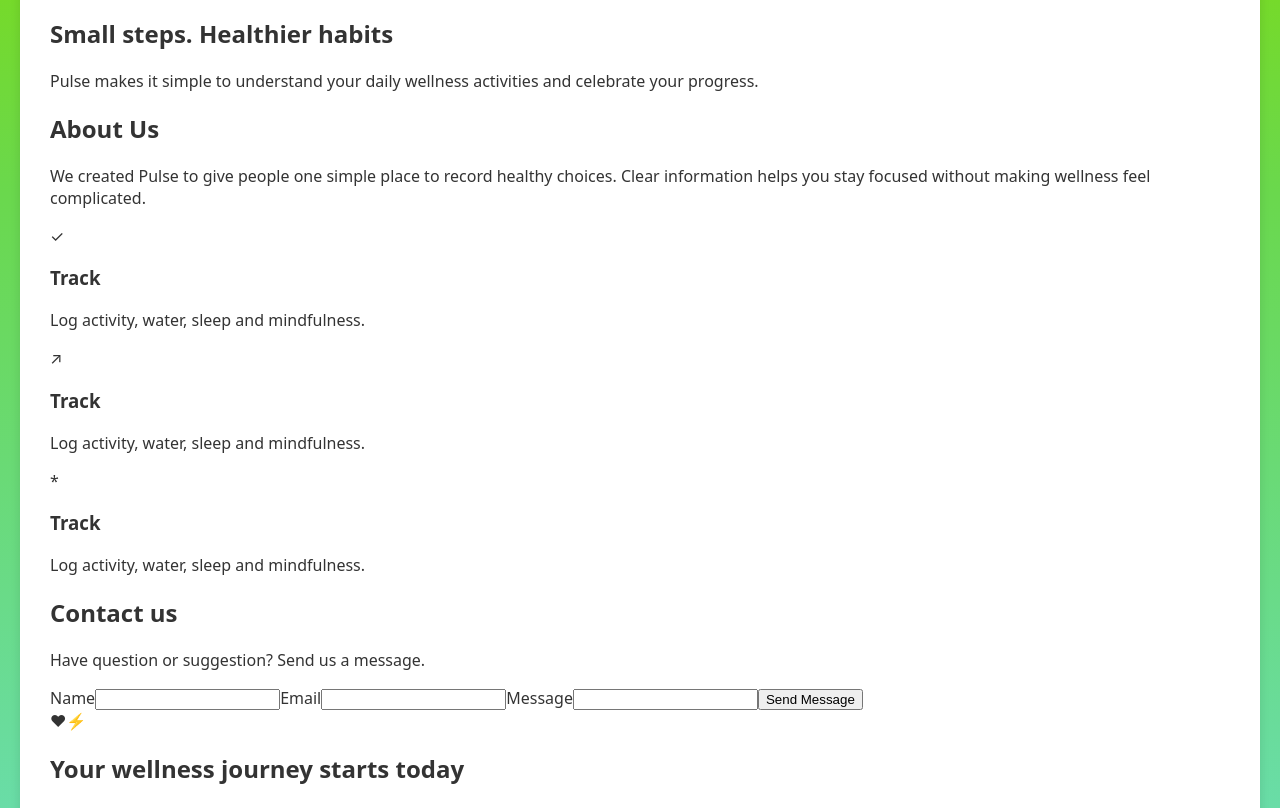
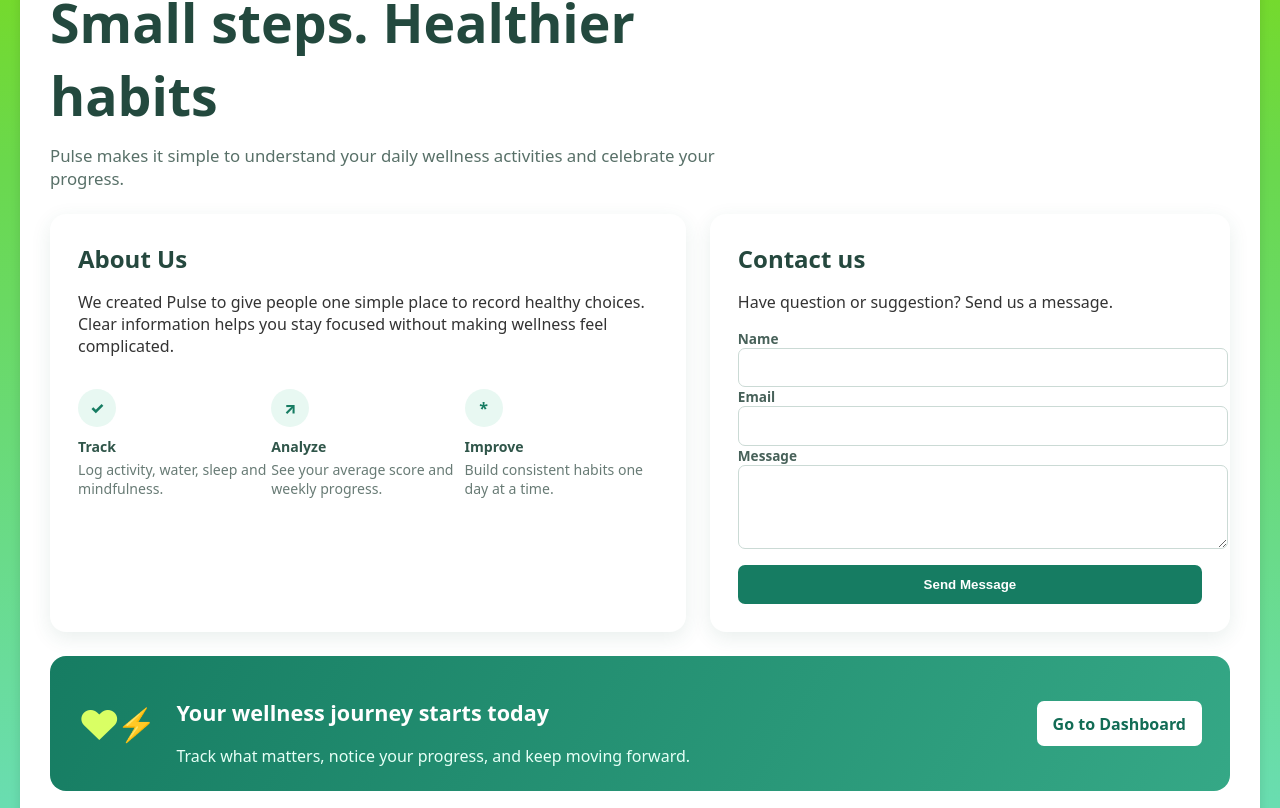
Before and after one commit to anjanasreekanth/unit1-project-pulse, a React (Vite) app in the folder unit1-pulse/: page /about in a window 1280 px wide. Shown: the part 243-1051 px from the top of the page. Built offline with nearby package versions, Linux system fonts and the light colour scheme.

Commit message:
Created css for AboutPage

```diff
--- a/unit1-pulse/src/Pages/AboutPage.jsx
+++ b/unit1-pulse/src/Pages/AboutPage.jsx
@@ -8,7 +8,7 @@
             <div className="about-heading">
                 <p className="about-label">ABOUT PULSE</p>
                 <h1>Small steps. Healthier habits</h1>
-                <p>
+                <p className="mini-header">
                     Pulse makes it simple to understand your daily
                     wellness activities and celebrate your progress.
                 </p>
--- a/unit1-pulse/src/components/AboutOverview.jsx
+++ b/unit1-pulse/src/components/AboutOverview.jsx
@@ -1,7 +1,7 @@
 const benefits = [
     {icon: "✓", title: "Track", text:"Log activity, water, sleep and mindfulness." },
-    {icon: "↗", title: "Track", text:"Log activity, water, sleep and mindfulness." },
-    {icon: "*", title: "Track", text:"Log activity, water, sleep and mindfulness." }
+    {icon: "↗", title: "Analyze", text:"See your average score and weekly progress." },
+    {icon: "*", title: "Improve", text:"Build consistent habits one day at a time." }
 ];
 
 function AboutOverview(){
--- a/unit1-pulse/src/components/ContactForm.jsx
+++ b/unit1-pulse/src/components/ContactForm.jsx
@@ -31,7 +31,7 @@
             <input id="contact-email" name="email" type="email" value={formValues.email} onChange={handleChange} required />
 
             <label htmlFor="contact-message">Message</label>
-            <input id="contact-message" name="message" rows="4" value={formValues.message} onChange={handleChange} required />
+            <textarea id="contact-message" name="message" rows="4" value={formValues.message} onChange={handleChange} required />
 
             <Button className="contact-submit" type="submit">Send Message</Button>
             {isSubmitted && <p className="contact-successs">Thank you! Your message has been received.</p>}
--- a/unit1-pulse/src/index.css
+++ b/unit1-pulse/src/index.css
@@ -5,3 +5,4 @@
 @import url("../src/styles/StreakCard.css");
 @import url("../src/styles/ActivityTable.css");
 @import url("../src/styles/DashboardPage.css");
+@import url("../src/styles/AboutPage.css");
--- /dev/null
+++ b/unit1-pulse/src/styles/AboutPage.css
@@ -0,0 +1,217 @@
+.about-page {
+  display: flex;
+  flex-direction: column;
+  gap: 1.5rem;
+}
+
+.about-heading {
+  max-width: 720px;
+}
+
+.about-heading h1 {
+  margin: 0.25rem 0 0.75rem;
+  color: #23493e;
+  font-size: clamp(2rem, 5vw, 3.35rem);
+}
+
+.mini-header {
+  margin: 0;
+  color: #587068;
+  font-size: 1.05rem;
+}
+
+.about-label {
+  margin: 0;
+  color: #587068;
+  font-size: 1.05rem;
+}
+
+.about-content-grid {
+  display: grid;
+  grid-template-columns: 1.1fr 0.9fr;
+  gap: 1.5rem;
+}
+
+.about-card {
+  padding: 1.75rem;
+  border-radius: 16px;
+  background: white;
+  box-shadow: 0 6px 20px rgba(35, 100, 80, 0.1);
+}
+
+.about-card h2 {
+  margin: 0 0 0.5rem;
+  color: #25483e;
+}
+
+.benefits-list{
+    display: grid;
+    grid-template-columns: repeat(3, 1fr);
+    gap: 1 rem;
+    margin-top: 2rem;
+}
+
+.benefit {
+  min-width: 0;
+}
+
+.benefit-icon {
+  display: grid;
+  width: 38px;
+  height: 38px;
+  margin-bottom: 0.65rem;
+  place-items: center;
+  border-radius: 50%;
+  background: #e8f8f2;
+  color: #167c62;
+  font-weight: 800;
+}
+
+.benefit h3 {
+  margin: 0 0 0.25rem;
+  color: #30564a;
+  font-size: 0.88rem;
+}
+
+.benefit p {
+  margin: 0;
+  color: #687b75;
+  font-size: 0.88rem;
+}
+
+.contact-form {
+  display: flex;
+  flex-direction: column;
+}
+
+.contact-form label {
+  margin:
+    0.75rem,
+    0 0.3rem;
+  color: #476159;
+  font-size: 0.85rem;
+  font-weight: 700;
+}
+
+.contact-form input,
+.contact-form textarea {
+  width: 100%;
+  padding: 0.7rem 0.75rem;
+  border: 1px solid #cbdad5;
+  border-radius: 7px;
+  color: #263238;
+  resize: vertical;
+}
+
+.contact-form input:focus,
+.contact-form textarea:focus {
+  border-color: #167c62;
+  outline: 3px solid rgba(22, 124, 98, 0.12);
+}
+
+.contact-submit {
+  margin-top: 1rem;
+  padding: 0.75rem 1rem;
+  border: 0;
+  border-radius: 7px;
+  background: #167c62;
+  color: white;
+  font-weight: 700;
+  cursor: pointer;
+}
+
+.contact-submit:hover {
+  background: #105b47;
+}
+
+.contact-success {
+  margin: 0.75rem 0 0;
+  color: #126c55;
+  font-size: 0.9rem;
+  font-weight: 600;
+}
+
+.about-banner {
+  display: flex;
+  align-items: center;
+  gap: 1.25rem;
+  padding: 1.5rem 1.75rem;
+  border-radius: 16px;
+  background: linear-gradient(120deg, #167c62, #35a886);
+  color: white;
+}
+
+.banner-visual {
+  display: flex;
+  align-items: center;
+  color: #d9ff64;
+  font-size: 2.6rem;
+}
+
+.pulse-line {
+  margin-left: -0.25rem;
+  font-size: 2rem;
+}
+
+.banner-copy {
+  flex: 1;
+}
+
+.banner-copy h2 {
+  margin: 0 0 0.25;
+  font-size: 1.35rem;
+}
+
+.banner-copy p {
+  margin: 0;
+  color: #e6fff6;
+}
+
+.banner-link {
+  flex: 0 0 auto;
+  padding: 0.7rem 1rem;
+  border-radius: 7px;
+  background: white;
+  color: #126c55;
+  font-weight: 700;
+  text-decoration: none;
+}
+.banner-link:hover {
+  background: rgb(235, 228, 228);
+}
+
+@media (max-width: 850px) {
+  .about-content-grid {
+    grid-template-columns: 1fr;
+  }
+}
+
+@media (max-width: 600px) {
+  .about-page {
+    gap: 1rem;
+  }
+  .about-card {
+    padding: 1.2rem;
+  }
+  .benefits-list{
+    grid-template-columns: 1fr;
+    margin-top: 1.5rem;
+  }
+  .benefit{
+    display: flex;
+    gap: 0.75rem;
+  }
+  .benefit-icon{
+    flex: 0 0 38px;
+    margin: 0;
+  }
+  .about-banner{
+    align-items: flex-start;
+    flex-direction: column;
+    padding: 1.25rem;
+  }
+  .banner-link{
+    width: 100%;
+    text-align: center;
+  }
+}
```
